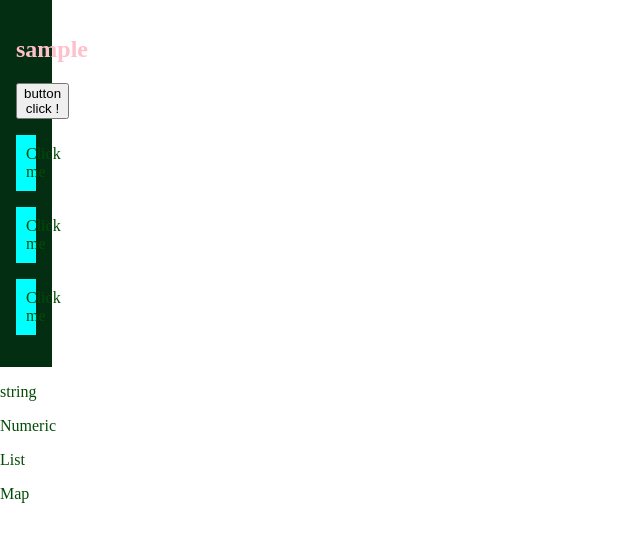
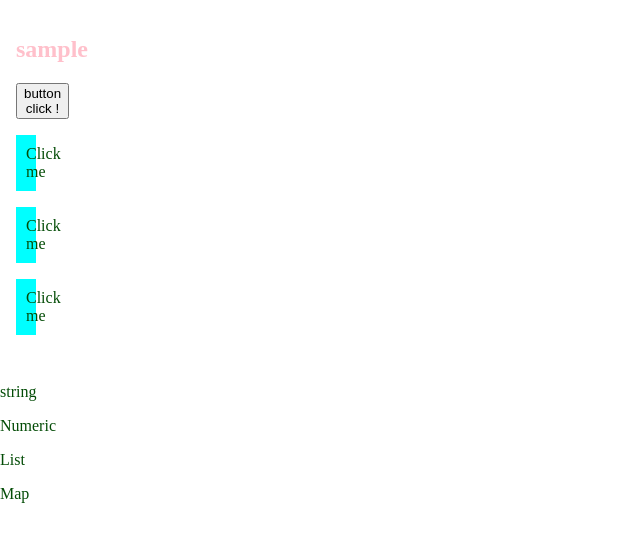
Before and after one commit to kimmisinha/Sass, a React (Vite) app: page / in a window 1280 px wide. Shown: the top 542 px of the page, without its empty margins (0-640 px from the left). Built offline with nearby package versions, Linux system fonts and the light colour scheme.

Commit message:
Update font sizes and selector utility functions in Sass

```diff
--- a/src/styles/app.css
+++ b/src/styles/app.css
@@ -14,7 +14,6 @@ body a {
 .productcard {
   max-width: -moz-min-content;
   max-width: min-content;
-  background-color: rgb(3, 46, 17);
   padding: 1rem;
 }
 .productcard a {
@@ -70,7 +69,7 @@ body a {
 }
 
 .string {
-  content: uh481ce;
+  content: uh481cl;
 }
 
 .string {
@@ -110,7 +109,7 @@ body a {
 }
 
 .Numeric {
-  content: 0.9149415301;
+  content: 0.659099588;
 }
 
 .Numeric {
--- a/src/styles/app.scss
+++ b/src/styles/app.scss
@@ -17,7 +17,6 @@ body {
 }
 .productcard {
   max-width: min-content;
-  background-color: color.$color2;
   padding: 1rem;
 
   a {
```
Also changed, not shown: 1 other file (tests, documents, lock files or other folders).
